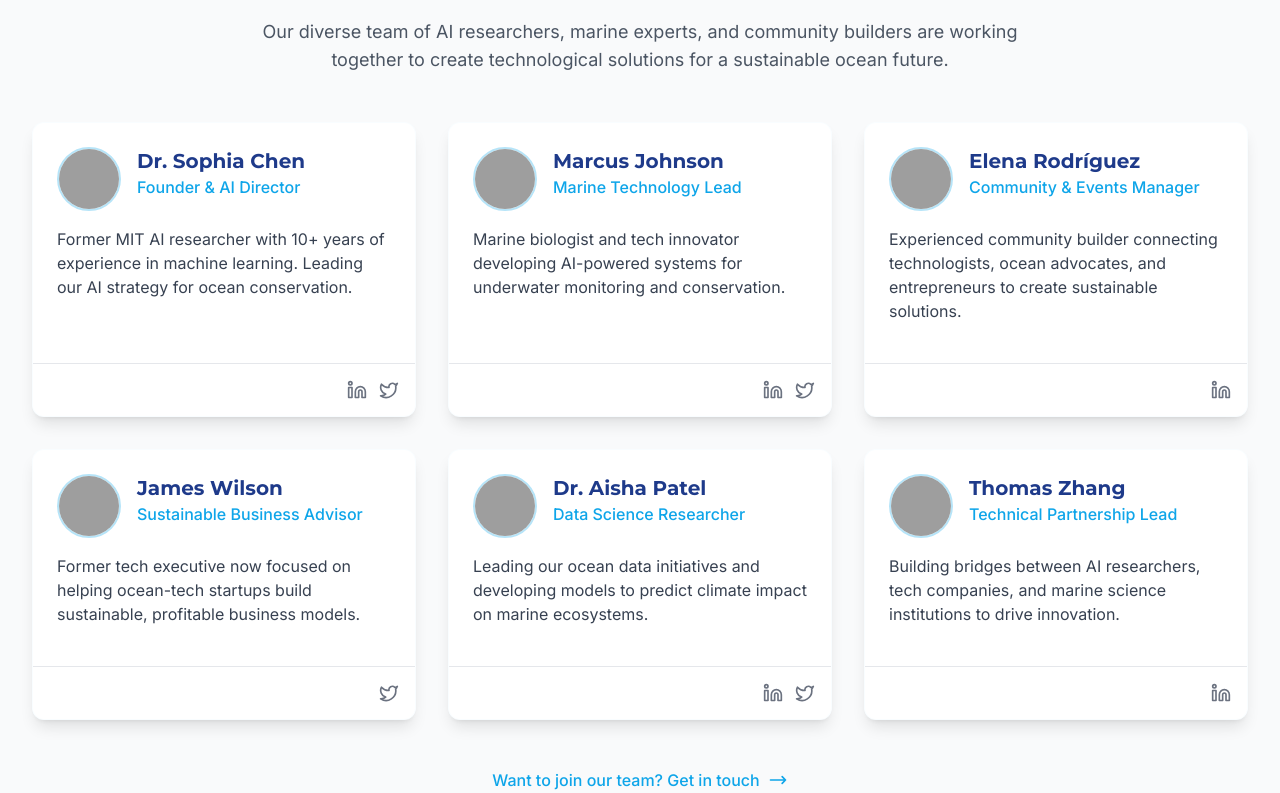
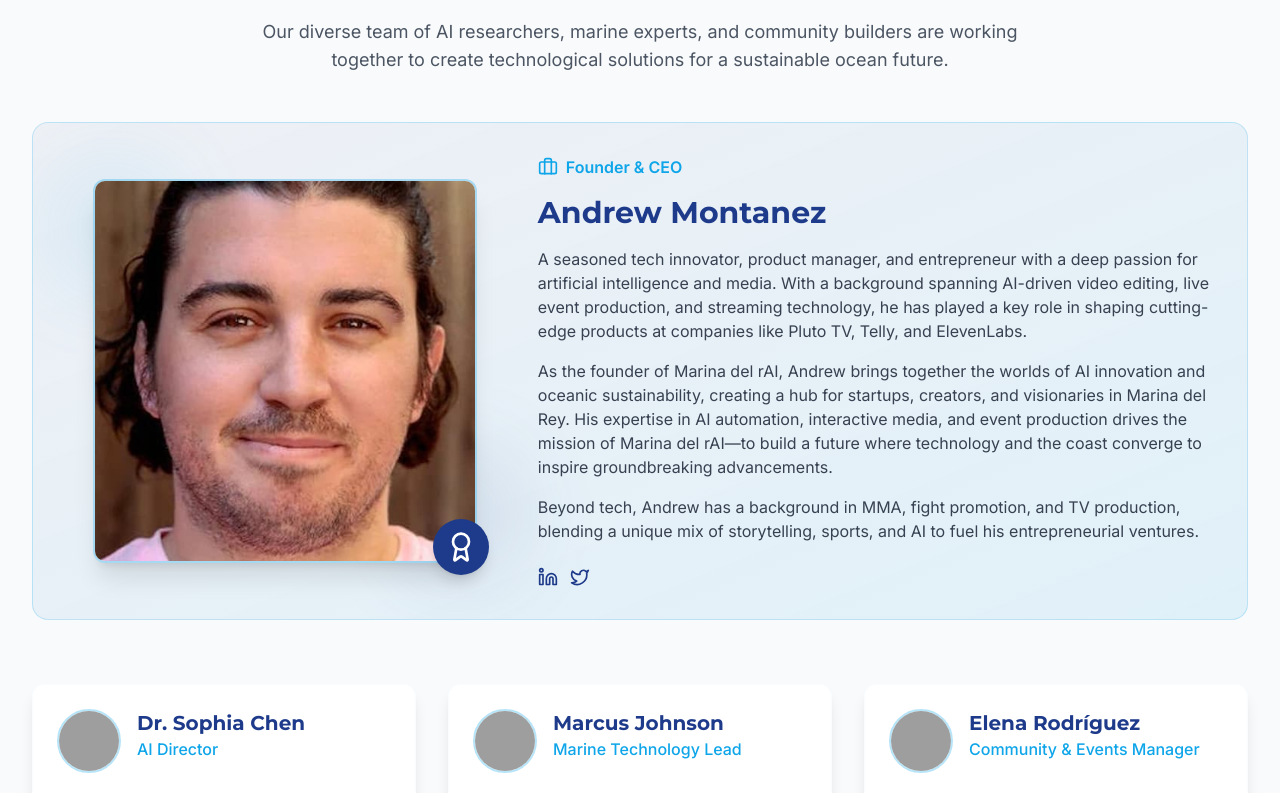
Before and after one commit to Andrewfights/marina-del-ai-flow, a React (Vite) app: page / in a window 1280 px wide. Shown: the part 4220-5013 px from the top of the page. Built offline with nearby package versions, Linux system fonts and the light colour scheme; grey boxes are pictures that could not be loaded.

Commit message:
Add Andrew Montanez to team
Adds Andrew Montanez as a founder to the team section.

```diff
--- a/src/components/TeamSection.tsx
+++ b/src/components/TeamSection.tsx
@@ -1,5 +1,5 @@
 
-import { Linkedin, Twitter } from "lucide-react";
+import { Linkedin, Twitter, Award, Briefcase } from "lucide-react";
 
 interface TeamMember {
   id: number;
@@ -11,18 +11,19 @@ interface TeamMember {
   twitter?: string;
 }
 
+// Updated team members with Andrew as the founder
 const teamMembers: TeamMember[] = [
   {
-    id: 1,
+    id: 2,
     name: "Dr. Sophia Chen",
-    role: "Founder & AI Director",
+    role: "AI Director",
     bio: "Former MIT AI researcher with 10+ years of experience in machine learning. Leading our AI strategy for ocean conservation.",
     image: "https://images.unsplash.com/photo-1438761681033-6461ffad8d80?q=80&w=1000&auto=format&fit=crop",
     linkedin: "#",
     twitter: "#"
   },
   {
-    id: 2,
+    id: 3,
     name: "Marcus Johnson",
     role: "Marine Technology Lead",
     bio: "Marine biologist and tech innovator developing AI-powered systems for underwater monitoring and conservation.",
@@ -31,7 +32,7 @@ const teamMembers: TeamMember[] = [
     twitter: "#"
   },
   {
-    id: 3,
+    id: 4,
     name: "Elena Rodríguez",
     role: "Community & Events Manager",
     bio: "Experienced community builder connecting technologists, ocean advocates, and entrepreneurs to create sustainable solutions.",
@@ -39,7 +40,7 @@ const teamMembers: TeamMember[] = [
     linkedin: "#"
   },
   {
-    id: 4,
+    id: 5,
     name: "James Wilson",
     role: "Sustainable Business Advisor",
     bio: "Former tech executive now focused on helping ocean-tech startups build sustainable, profitable business models.",
@@ -47,7 +48,7 @@ const teamMembers: TeamMember[] = [
     twitter: "#"
   },
   {
-    id: 5,
+    id: 6,
     name: "Dr. Aisha Patel",
     role: "Data Science Researcher",
     bio: "Leading our ocean data initiatives and developing models to predict climate impact on marine ecosystems.",
@@ -56,7 +57,7 @@ const teamMembers: TeamMember[] = [
     twitter: "#"
   },
   {
-    id: 6,
+    id: 7,
     name: "Thomas Zhang",
     role: "Technical Partnership Lead",
     bio: "Building bridges between AI researchers, tech companies, and marine science institutions to drive innovation.",
@@ -128,6 +129,69 @@ const TeamSection = () => {
           </p>
         </div>
 
+        {/* Founder Feature Section */}
+        <div className="mb-16 rounded-2xl overflow-hidden bg-gradient-to-br from-marina-blue/5 to-marina-teal/10 border border-marina-teal/20 p-6 md:p-8">
+          <div className="grid md:grid-cols-5 gap-8 items-center">
+            <div className="md:col-span-2">
+              <div className="relative">
+                <div className="absolute -top-4 -left-4 w-32 h-32 bg-marina-teal/10 rounded-full filter blur-2xl"></div>
+                <div className="absolute -bottom-4 -right-4 w-32 h-32 bg-marina-blue/10 rounded-full filter blur-2xl"></div>
+                <div className="relative aspect-square max-w-sm mx-auto">
+                  <div className="h-full w-full overflow-hidden rounded-xl border-2 border-marina-teal/30 shadow-xl">
+                    <img
+                      src="/lovable-uploads/40c25825-0f4c-4787-96c8-5fff6502e772.png"
+                      alt="Andrew Montanez"
+                      className="h-full w-full object-cover"
+                    />
+                  </div>
+                  <div className="absolute -bottom-3 -right-3 bg-marina-blue rounded-full p-3 shadow-lg">
+                    <Award className="h-8 w-8 text-white" />
+                  </div>
+                </div>
+              </div>
+            </div>
+
+            <div className="md:col-span-3 space-y-4">
+              <div className="flex items-center mb-2">
+                <Briefcase className="h-5 w-5 text-marina-teal mr-2" />
+                <span className="text-marina-teal font-semibold">Founder & CEO</span>
+              </div>
+              <h3 className="text-2xl md:text-3xl font-bold text-marina-blue dark:text-marina-cyan">Andrew Montanez</h3>
+              <p className="text-gray-700 dark:text-gray-300">
+                A seasoned tech innovator, product manager, and entrepreneur with a deep passion for artificial intelligence and media.
+                With a background spanning AI-driven video editing, live event production, and streaming technology,
+                he has played a key role in shaping cutting-edge products at companies like Pluto TV, Telly, and ElevenLabs.
+              </p>
+              <p className="text-gray-700 dark:text-gray-300">
+                As the founder of Marina del rAI, Andrew brings together the worlds of AI innovation and oceanic sustainability,
+                creating a hub for startups, creators, and visionaries in Marina del Rey. His expertise in AI automation,
+                interactive media, and event production drives the mission of Marina del rAI—to build a future where
+                technology and the coast converge to inspire groundbreaking advancements.
+              </p>
+              <p className="text-gray-700 dark:text-gray-300">
+                Beyond tech, Andrew has a background in MMA, fight promotion, and TV production, blending a unique mix of
+                storytelling, sports, and AI to fuel his entrepreneurial ventures.
+              </p>
+              <div className="flex space-x-3 pt-2">
+                <a
+                  href="#"
+                  className="text-marina-blue hover:text-marina-teal transition-colors"
+                  aria-label="Andrew Montanez's LinkedIn profile"
+                >
+                  <Linkedin className="h-5 w-5" />
+                </a>
+                <a
+                  href="#"
+                  className="text-marina-blue hover:text-marina-teal transition-colors"
+                  aria-label="Andrew Montanez's Twitter profile"
+                >
+                  <Twitter className="h-5 w-5" />
+                </a>
+              </div>
+            </div>
+          </div>
+        </div>
+
         <div className="grid grid-cols-1 md:grid-cols-2 lg:grid-cols-3 gap-6 md:gap-8">
           {teamMembers.map((member) => (
             <TeamMemberCard key={member.id} member={member} />
```
Also changed, not shown: public/lovable-uploads/40c25825-0f4c-4787-96c8-5fff6502e772.png (added).
